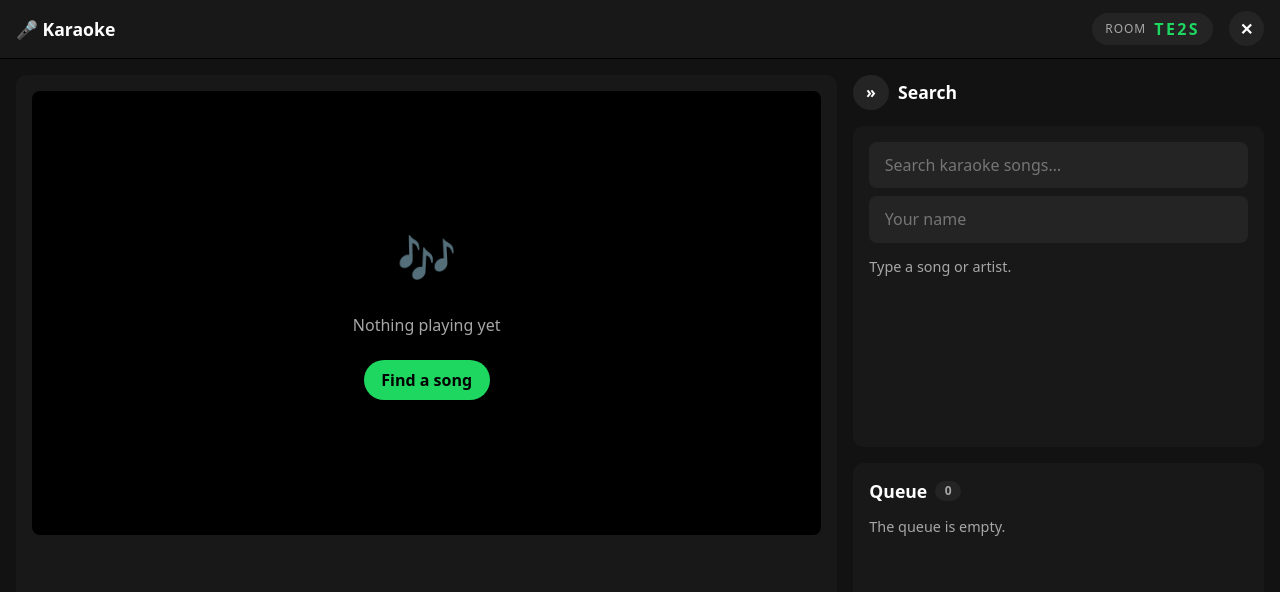
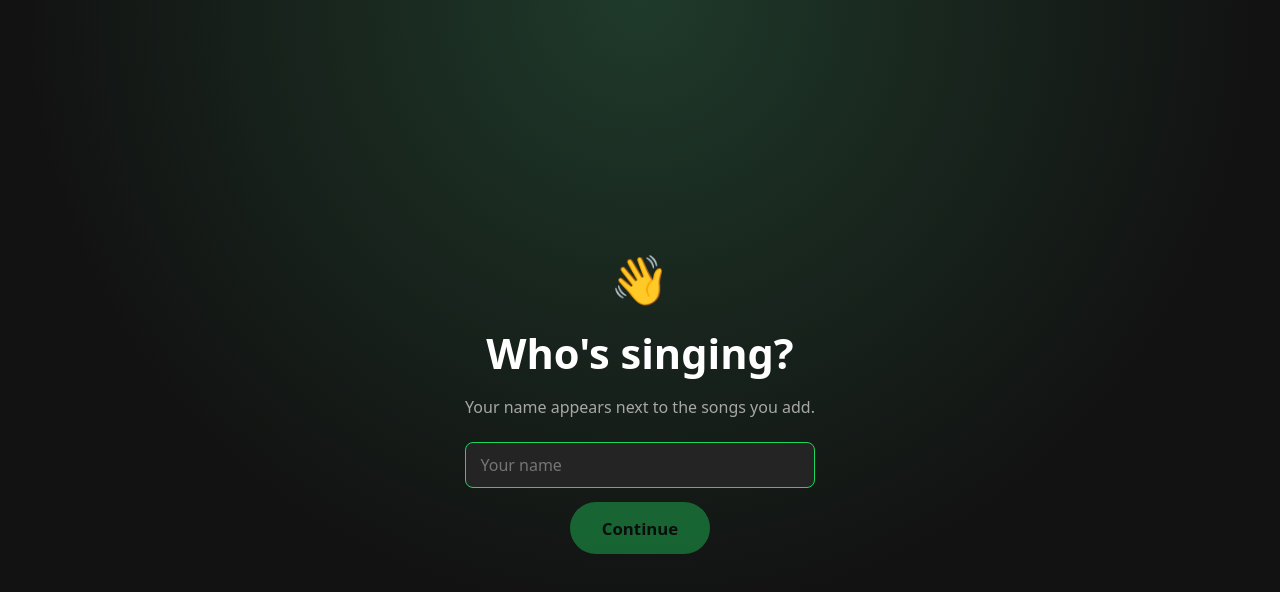
Before and after one commit to MattVane/ukaraoke, a React (Vite) app: page / in a window 1280 px wide. Both pictures are taken after a click on the button "Start new session". Shown: the top 592 px of the page. Built offline with nearby package versions, Linux system fonts and the light colour scheme.

Commit message:
Ask for a name on first use and attach it to queued songs
Co-authored-by: Copilot <223556219+Copilot@users.noreply.github.com>

```diff
--- a/src/App.tsx
+++ b/src/App.tsx
@@ -1,5 +1,6 @@
 import { useState } from 'react'
 import { Player } from './Player'
+import { setName, useName } from './profile'
 import {
   addToQueue, endSession, moveInQueue, playNext, removeFromQueue, startSession, useSession,
   type QueueItem,
@@ -24,6 +25,7 @@ const MOCK_RESULTS = [
 
 export default function App() {
   const session = useSession()
+  const name = useName()
   const [tab, setTab] = useState<Tab>('stage')
   // Autoplay needs a user gesture, so a restored session waits for a click
   const [resumed, setResumed] = useState(false)
@@ -53,8 +55,9 @@ export default function App() {
 
   const { nowPlaying, queue, roomCode } = session
 
-  const add = (r: { videoId: string; title: string }, singer: string) => {
-    addToQueue({ ...r, thumb: `https://i.ytimg.com/vi/${r.videoId}/mqdefault.jpg`, singer })
+  if (!name) return <NamePrompt />
+  const add = (r: { videoId: string; title: string }) => {
+    addToQueue({ ...r, thumb: `https://i.ytimg.com/vi/${r.videoId}/mqdefault.jpg`, singer: name })
     if (!nowPlaying) { playNext(); setResumed(true) }
   }
 
@@ -151,6 +154,35 @@ export default function App() {
   )
 }
 
+function NamePrompt() {
+  const [value, setValue] = useState('')
+  return (
+    <main className="home">
+      <form
+        className="home-card"
+        onSubmit={(e) => {
+          e.preventDefault()
+          setName(value)
+        }}
+      >
+        <div className="logo">👋</div>
+        <h1>Who's singing?</h1>
+        <p>Your name appears next to the songs you add.</p>
+        <input
+          className="input"
+          autoFocus
+          required
+          maxLength={30}
+          placeholder="Your name"
+          value={value}
+          onChange={(e) => setValue(e.target.value)}
+        />
+        <button className="btn primary big" disabled={!value.trim()}>Continue</button>
+      </form>
+    </main>
+  )
+}
+
 function QueueRow({ item, first, last }: { item: QueueItem; first: boolean; last: boolean }) {
   return (
     <li className="row">
@@ -168,15 +200,13 @@ function QueueRow({ item, first, last }: { item: QueueItem; first: boolean; last
   )
 }
 
-function SearchPanel({ onAdd }: { onAdd: (r: { videoId: string; title: string }, singer: string) => void }) {
+function SearchPanel({ onAdd }: { onAdd: (r: { videoId: string; title: string }) => void }) {
   const [q, setQ] = useState('')
-  const [singer, setSinger] = useState('')
   const results = q.trim() ? MOCK_RESULTS : []
   return (
     <>
       <div className="fields">
         <input className="input" type="search" placeholder="Search karaoke songs…" value={q} onChange={(e) => setQ(e.target.value)} />
-        <input className="input" placeholder="Your name" value={singer} onChange={(e) => setSinger(e.target.value)} />
       </div>
       {!q.trim() && <p className="muted">Type a song or artist.</p>}
       <ul className="list">
@@ -186,7 +216,7 @@ function SearchPanel({ onAdd }: { onAdd: (r: { videoId: string; title: string },
             <div className="row-text">
               <div className="row-title">{r.title}</div>
             </div>
-            <button className="btn primary small" onClick={() => onAdd(r, singer.trim() || 'Guest')}>+ Add</button>
+            <button className="btn primary small" onClick={() => onAdd(r)}>+ Add</button>
           </li>
         ))}
       </ul>
--- /dev/null
+++ b/src/profile.ts
@@ -0,0 +1,31 @@
+import { useSyncExternalStore } from 'react'
+
+export const NAME_KEY = 'karaoke.name'
+
+const listeners = new Set<() => void>()
+
+export function getName(): string {
+  try {
+    return localStorage.getItem(NAME_KEY)?.trim() ?? ''
+  } catch {
+    return ''
+  }
+}
+
+export function setName(name: string) {
+  const clean = name.trim().slice(0, 30)
+  if (!clean) return
+  localStorage.setItem(NAME_KEY, clean)
+  listeners.forEach((l) => l())
+}
+
+function subscribe(l: () => void) {
+  listeners.add(l)
+  return () => {
+    listeners.delete(l)
+  }
+}
+
+export function useName() {
+  return useSyncExternalStore(subscribe, getName)
+}
```
Also changed, not shown: 1 other file (tests, documents, lock files or other folders).
